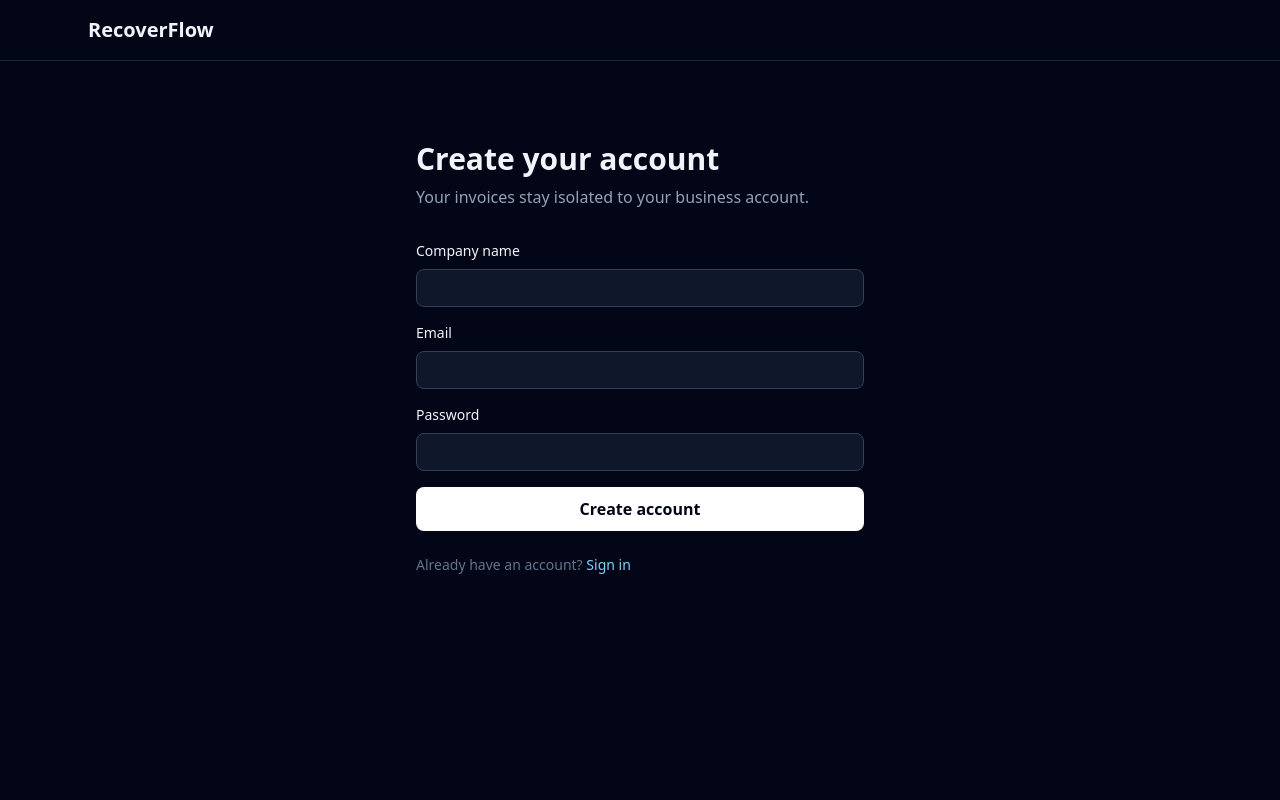
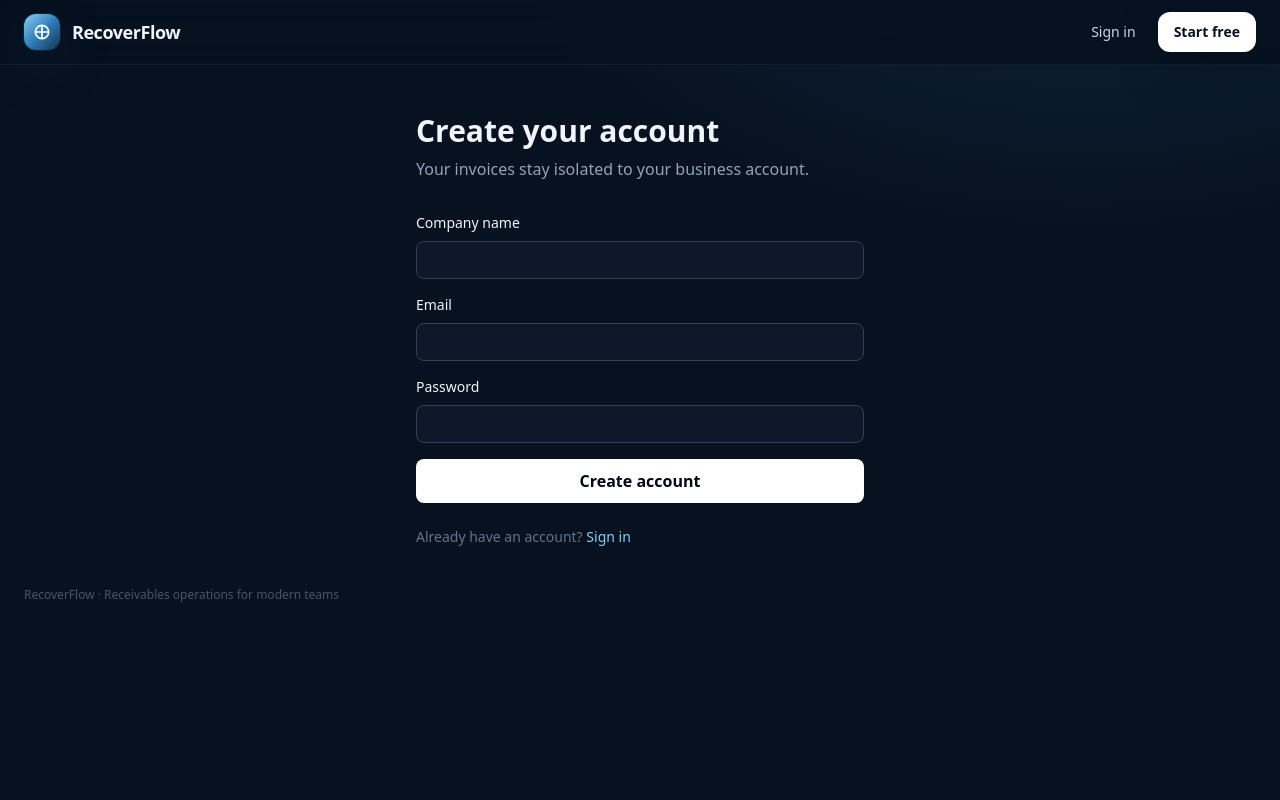
Before and after one commit to AloneRider-pixel/recoverflow, a FastAPI app: page /register in a window 1280 px wide. Run offline with FastAPI, Linux system fonts and the light colour scheme; some libraries are stand-ins or nearby versions.

Commit message:
feat: add professional RecoverFlow application shell

```diff
--- a/app/templates/base.html
+++ b/app/templates/base.html
@@ -1,7 +1,66 @@
 <!doctype html>
-<html lang="en"><head><meta charset="utf-8"><meta name="viewport" content="width=device-width,initial-scale=1"><title>{{ title or 'RecoverFlow' }}</title><script src="https://cdn.tailwindcss.com"></script></head>
-<body class="bg-slate-950 text-slate-100 min-h-screen">
-<nav class="border-b border-slate-800"><div class="max-w-6xl mx-auto px-6 py-4 flex items-center justify-between">
-<a href="/" class="font-bold text-xl">RecoverFlow</a>
-{% if user %}<div class="flex items-center gap-4 text-sm"><a href="/billing" class="text-slate-300">Billing</a><a href="/settings" class="text-slate-300">Settings</a><span class="text-slate-500">{{user.company_name}}</span><form method="post" action="/logout"><button class="text-slate-400 hover:text-white">Log out</button></form><a href="/invoices/new" class="px-4 py-2 rounded-lg bg-white text-slate-950 font-semibold">+ Invoice</a></div>{% endif %}
-</div></nav><main class="max-w-6xl mx-auto px-6 py-8">{% block content %}{% endblock %}</main></body></html>
+<html lang="en">
+<head>
+  <meta charset="utf-8">
+  <meta name="viewport" content="width=device-width,initial-scale=1,viewport-fit=cover">
+  <meta name="theme-color" content="#07111f">
+  <meta name="description" content="RecoverFlow — automate receivables, follow-ups and payments for growing businesses.">
+  <title>{{ title or 'RecoverFlow' }}</title>
+  <script src="https://cdn.tailwindcss.com"></script>
+  <script>
+    tailwind.config = {
+      theme: {
+        extend: {
+          colors: { rf: { 950:'#07111f', 900:'#0b1728', 800:'#102036', 700:'#18304b', 600:'#245079', 500:'#2f7dbb', 400:'#53a5dd', 300:'#8dcef1' } },
+          boxShadow: { soft:'0 18px 50px rgba(0,0,0,.22)', glow:'0 0 0 1px rgba(83,165,221,.12), 0 18px 60px rgba(47,125,187,.16)' }
+        }
+      }
+    }
+  </script>
+  <style>
+    html{scroll-behavior:smooth}
+    body{background:radial-gradient(900px 500px at 85% -10%,rgba(47,125,187,.18),transparent 65%),#07111f}
+    .glass{background:rgba(11,23,40,.72);backdrop-filter:blur(18px);border:1px solid rgba(141,206,241,.10)}
+    .grid-bg{background-image:linear-gradient(rgba(141,206,241,.05) 1px,transparent 1px),linear-gradient(90deg,rgba(141,206,241,.05) 1px,transparent 1px);background-size:38px 38px}
+    .text-balance{text-wrap:balance}
+    input,textarea,select{outline:none}
+    input:focus,textarea:focus,select:focus{box-shadow:0 0 0 3px rgba(83,165,221,.13);border-color:rgba(83,165,221,.55)!important}
+  </style>
+</head>
+<body class="min-h-screen text-slate-100 antialiased">
+  <nav class="sticky top-0 z-40 border-b border-white/5 bg-rf-950/85 backdrop-blur-xl">
+    <div class="max-w-7xl mx-auto px-4 sm:px-6 h-16 flex items-center justify-between">
+      <a href="{% if user %}/{% else %}/welcome{% endif %}" class="flex items-center gap-3 group">
+        <span class="h-9 w-9 rounded-xl bg-gradient-to-br from-rf-300 via-rf-500 to-rf-700 grid place-items-center shadow-glow">
+          <svg viewBox="0 0 24 24" class="h-5 w-5 text-white" fill="none" stroke="currentColor" stroke-width="2"><path d="M4 12h16M12 4v16"/><circle cx="12" cy="12" r="8"/></svg>
+        </span>
+        <span class="font-extrabold tracking-tight text-lg">RecoverFlow</span>
+      </a>
+      {% if user %}
+      <div class="hidden md:flex items-center gap-1 text-sm">
+        <a href="/" class="px-3 py-2 rounded-lg text-slate-300 hover:text-white hover:bg-white/5">Overview</a>
+        <a href="/billing" class="px-3 py-2 rounded-lg text-slate-300 hover:text-white hover:bg-white/5">Billing</a>
+        <a href="/settings" class="px-3 py-2 rounded-lg text-slate-300 hover:text-white hover:bg-white/5">Settings</a>
+      </div>
+      <div class="flex items-center gap-2">
+        <div class="hidden sm:block text-right mr-2">
+          <div class="text-xs text-slate-500">Workspace</div>
+          <div class="text-sm font-medium truncate max-w-32">{{user.company_name}}</div>
+        </div>
+        <a href="/invoices/new" class="inline-flex items-center gap-2 px-3.5 py-2.5 rounded-xl bg-white text-rf-950 font-bold text-sm shadow-soft hover:translate-y-[-1px] transition">
+          <span class="text-lg leading-none">+</span> Invoice
+        </a>
+        <form method="post" action="/logout" class="hidden sm:block"><button class="px-3 py-2 text-sm text-slate-400 hover:text-white">Log out</button></form>
+      </div>
+      {% else %}
+      <div class="flex items-center gap-2">
+        <a href="/login" class="px-3.5 py-2.5 text-sm text-slate-300 hover:text-white">Sign in</a>
+        <a href="/register" class="px-4 py-2.5 rounded-xl bg-white text-rf-950 font-bold text-sm shadow-soft">Start free</a>
+      </div>
+      {% endif %}
+    </div>
+  </nav>
+  <main>{% block content %}{% endblock %}</main>
+  <footer class="max-w-7xl mx-auto px-4 sm:px-6 py-10 text-xs text-slate-600">RecoverFlow · Receivables operations for modern teams</footer>
+</body>
+</html>
```
